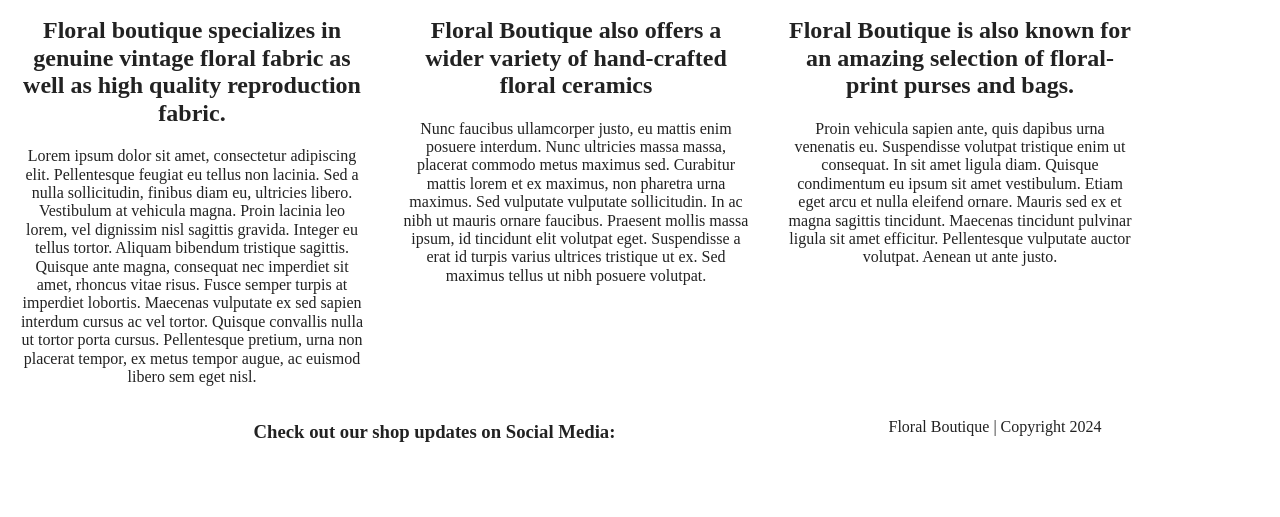
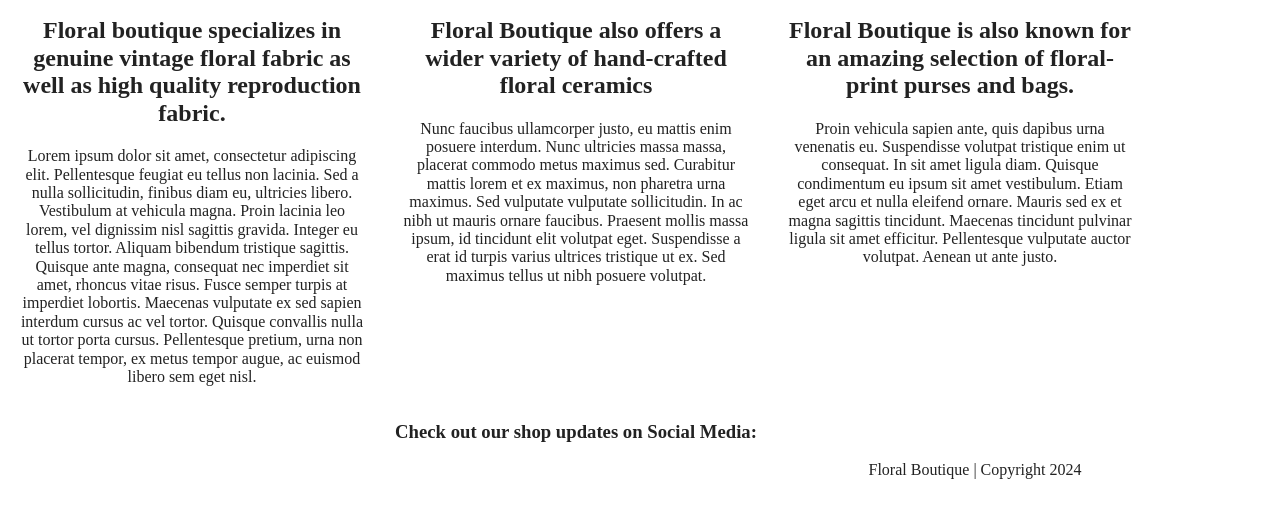
Before and after one commit to saxby-b/floral-boutique, a website built with Parcel: page index.html in a window 1280 px wide. Shown: the part 133-650 px from the top of the page. Built offline with nearby package versions, Linux system fonts and the light colour scheme.

Commit message:
Updated footer styles for tablet version

```diff
--- a/css/main.css
+++ b/css/main.css
@@ -246,6 +246,15 @@ textarea {
     list-style-type: none;
   }
 
+  div .social {
+    width: 768px;
+  }
+
+  footer p {
+    margin: 0;
+    padding: 0;
+  }
+
   /*Main Page*/
 
   .floral-prints, .floral-ceramics, .floral-purses {
```
